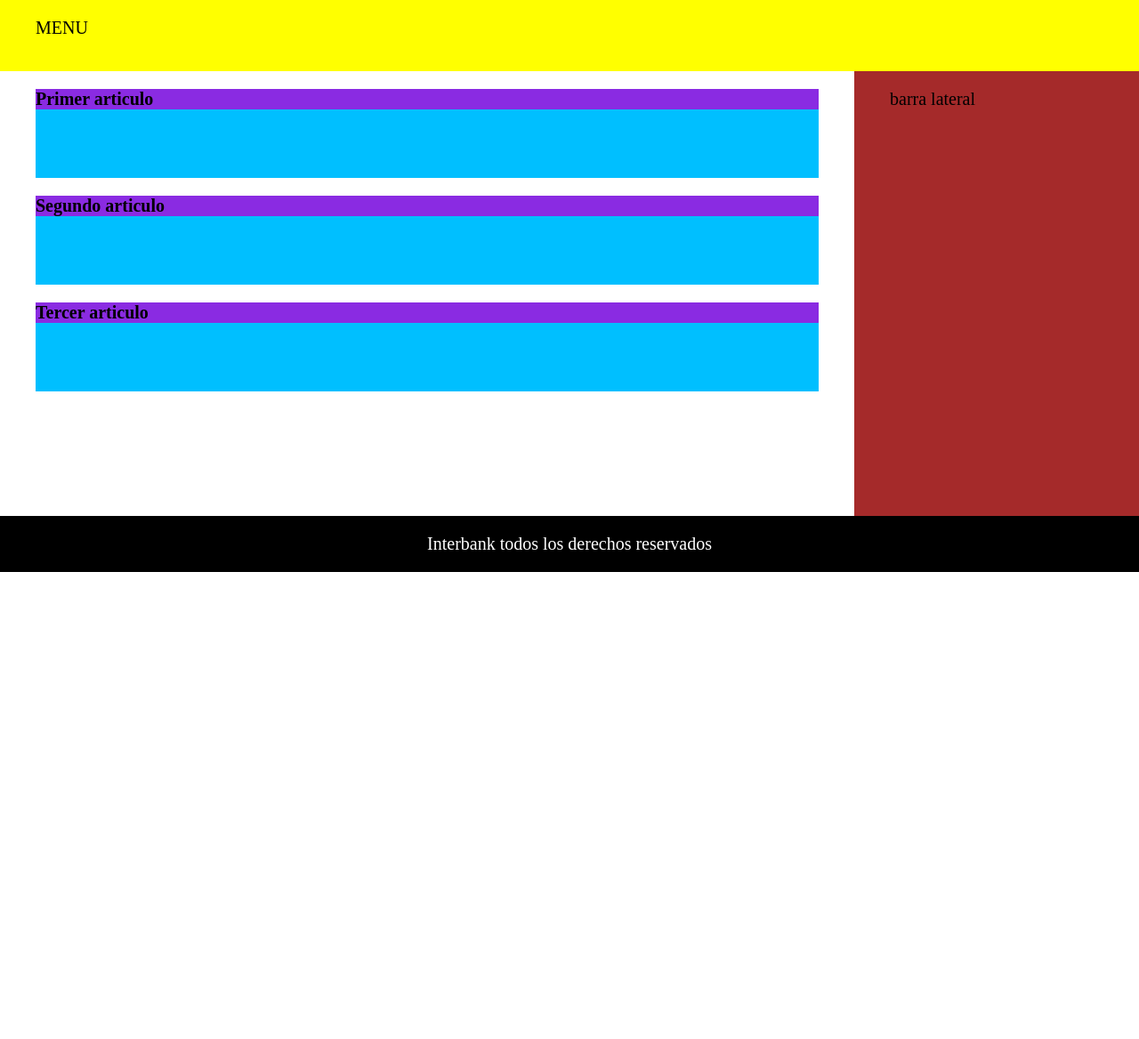
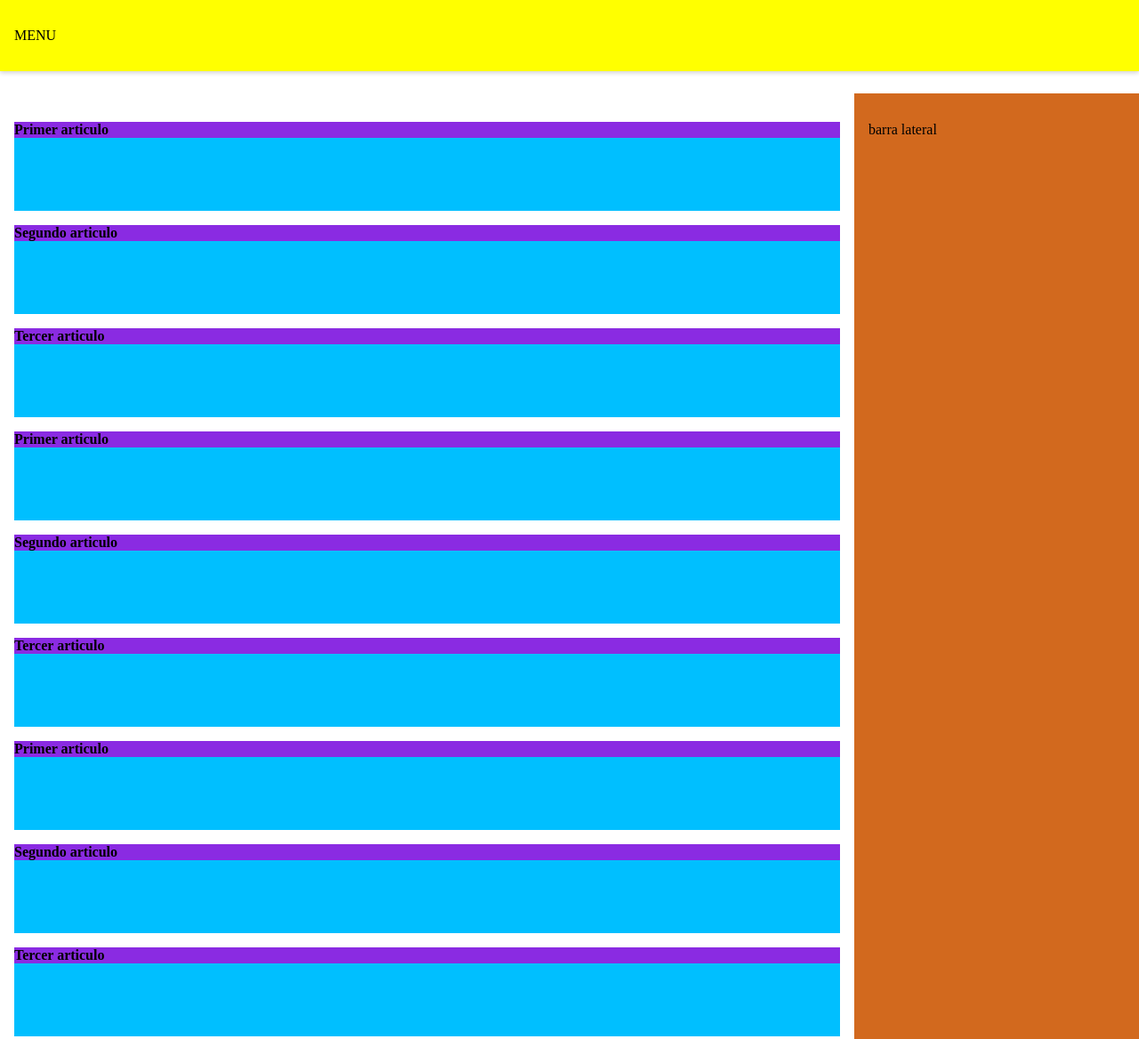
Before and after one commit to JohnCAlmeyda/DemoTS, a plain HTML site: page index.html in a window 1280 px wide. Shown: the top 1168 px of the page at 89% size. Before the commit the page ends 800 px from the top, so only its background shows below. Drawn offline with Linux system fonts and the light colour scheme.

Commit message:
Creación de layout

```diff
--- a/index.html
+++ b/index.html
@@ -10,8 +10,53 @@
 </head>
 <body>
     <header class="encabezado">MENU</header>
+    <div class="caja">
         <section class="contenido">
-
+            <article class="arti">
+                <h4>Primer articulo</h4>
+            </article>
+            <article class="arti">
+                <h4>Segundo articulo</h4>
+            </article>
+            <article class="arti">
+                <h4>Tercer articulo</h4>
+            </article>
+            <article class="arti">
+                <h4>Primer articulo</h4>
+            </article>
+            <article class="arti">
+                <h4>Segundo articulo</h4>
+            </article>
+            <article class="arti">
+                <h4>Tercer articulo</h4>
+            </article>
+            <article class="arti">
+                <h4>Primer articulo</h4>
+            </article>
+            <article class="arti">
+                <h4>Segundo articulo</h4>
+            </article>
+            <article class="arti">
+                <h4>Tercer articulo</h4>
+            </article>
+            <article class="arti">
+                <h4>Primer articulo</h4>
+            </article>
+            <article class="arti">
+                <h4>Segundo articulo</h4>
+            </article>
+            <article class="arti">
+                <h4>Tercer articulo</h4>
+            </article>
+            <article class="arti">
+                <h4>Primer articulo</h4>
+            </article>
+            <article class="arti">
+                <h4>Segundo articulo</h4>
+            </article>
+            <article class="arti">
+                <h4>Tercer articulo</h4>
+            </article>
             <article class="arti">
                 <h4>Primer articulo</h4>
             </article>
@@ -26,6 +71,7 @@
                 barra lateral
 
         </aside>
+   </div>
     <footer class="foot">
         Interbank todos los derechos reservados
     </footer>
--- a/styles.css
+++ b/styles.css
@@ -2,24 +2,35 @@
     margin:0;
     padding: 0;
     box-sizing: border-box;
-    font-size: 20px;
 }
 .encabezado, .contenido, .foot, .lateral{
-    padding:1em 2em;
-}
-.contenido, .lateral, .foot{
-    float:left;
+   padding: 2em 1em;
 }
 .encabezado{
+    display: flex;
     height: 80px;
+    flex-direction: row;
+    box-shadow: 0 2px 5px rgba(0, 0, 0, 0.176) !important;
+    margin-bottom: 25px;
+    align-items: center;
+
 }
 .contenido{
     width: 75%;
 }
+.caja{
+    position: relative;
+    height: 100%;
+}
 .lateral{
+    position: absolute;
+    top:0;
+    right: 0;
     width: 25%;
-    background-color: brown;
-    height: 500px;
+    height: 100%;
+    background-color: chocolate;
+
+
 }
 .arti{
     background-color: deepskyblue;
@@ -32,10 +43,10 @@ h4{
 .foot{
     display: flex;
     width: 100%;
-    background-color: black;
+    background-color: #00aa4a;;
     color:white;
     justify-content: center;
-    align-content: flex-end;
+
 }
 @media only screen and (max-width:600px){
     .encabezado{
```
Lines whose indentation alone changed are shown as unchanged.
